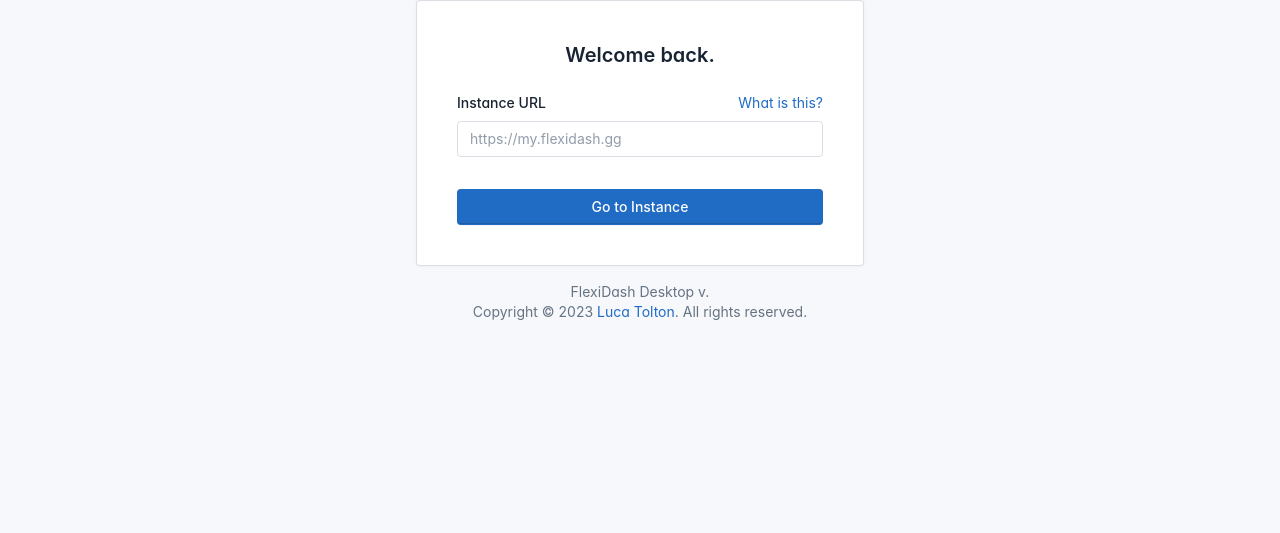
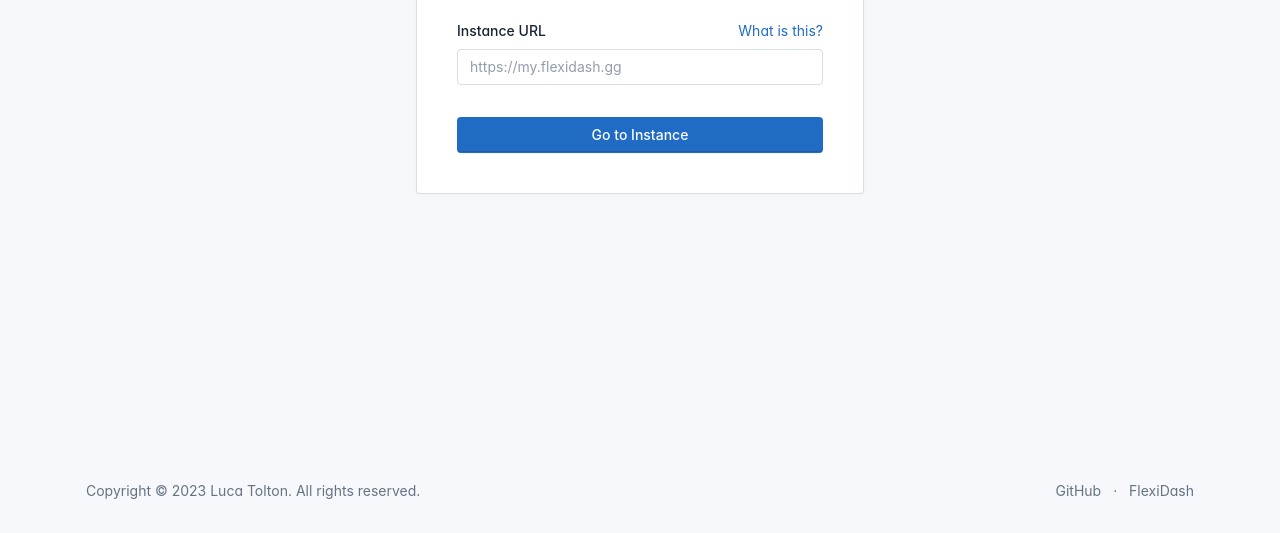
Before and after one commit to flexidashgg/desktop, an Electron app: page views/index.html in a window 1280 px wide. Shown: the part 267-800 px from the top of the page. Drawn offline with Linux system fonts and the light colour scheme; a web font is replaced by a local one.

Commit message:
v1.0.3
~ UI improvements

```diff
--- a/views/index.html
+++ b/views/index.html
@@ -74,11 +74,41 @@
                     </div>
                 </div>
             </div>
-            <div class="text-center text-muted mt-3">
+            <!-- <div class="text-center text-muted mt-3">
                 FlexiDash Desktop v<span id="version"></span>.<br />
-                Copyright © 2023 <a href="https://lucat.lol" target="_blank">Luca Tolton</a>. All rights reserved.
+                Copyright © 2023 <a href="https://lucat.lol" target="_blank" class="link-secondary">Luca Tolton</a>. All rights reserved.
+            </div> -->
+        </div>
+
+        <footer class="footer footer-transparent d-print-none">
+            <div class="container-xl">
+                <div class="row text-center align-items-center flex-row-reverse">
+                    <div class="col-lg-auto ms-lg-auto">
+                        <ul class="list-inline list-inline-dots mb-0">
+                            <li class="list-inline-item">
+                                <a href="https://github.com/flexidashgg/desktop" target="_blank" class="link-secondary">
+                                    GitHub
+                                </a>
+                            </li>
+                            <li class="list-inline-item">
+                                <a href="https://flexidash.lucat.lol" target="_blank" class="link-secondary">
+                                    FlexiDash
+                                </a>
+                            </li>
+                        </ul>
+                    </div>
+                    <div class="col-12 col-lg-auto mt-3 mt-lg-0">
+                        <ul class="list-inline list-inline-dots mb-0">
+                            <li class="list-inline-item">
+                                Copyright © 2023
+                                <a href="https://lucat.lol" class="link-secondary">Luca Tolton</a>.
+                                All rights reserved.
+                            </li>
+                        </ul>
+                    </div>
+                </div>
             </div>
-        </div>
+        </footer>
     </div>
 
     <!-- Tabler JS -->
```
